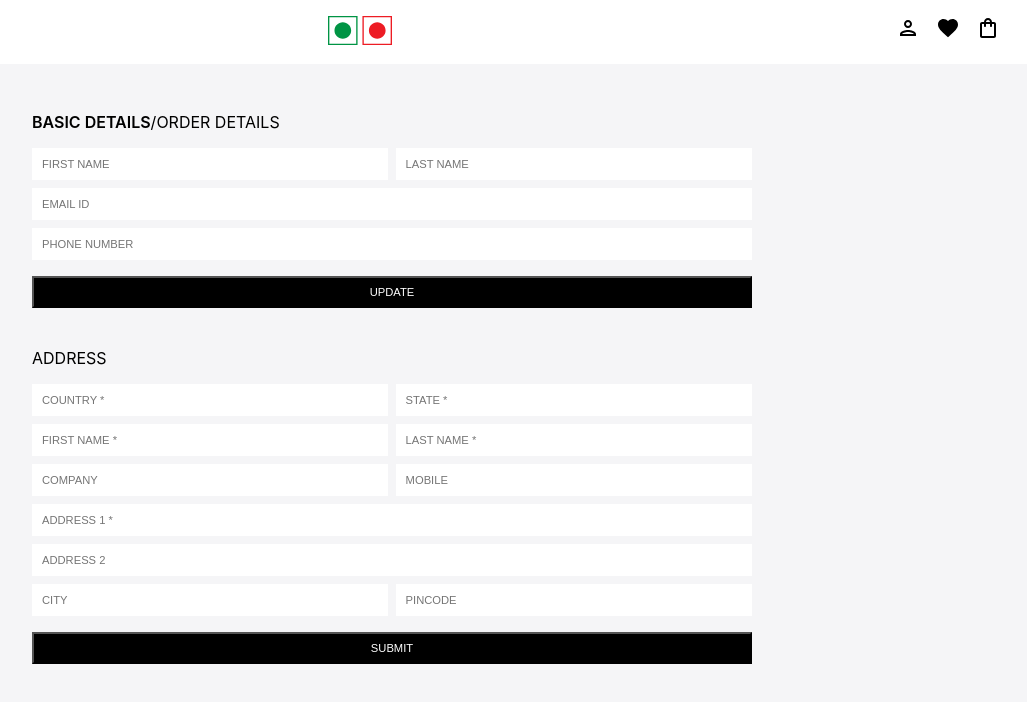
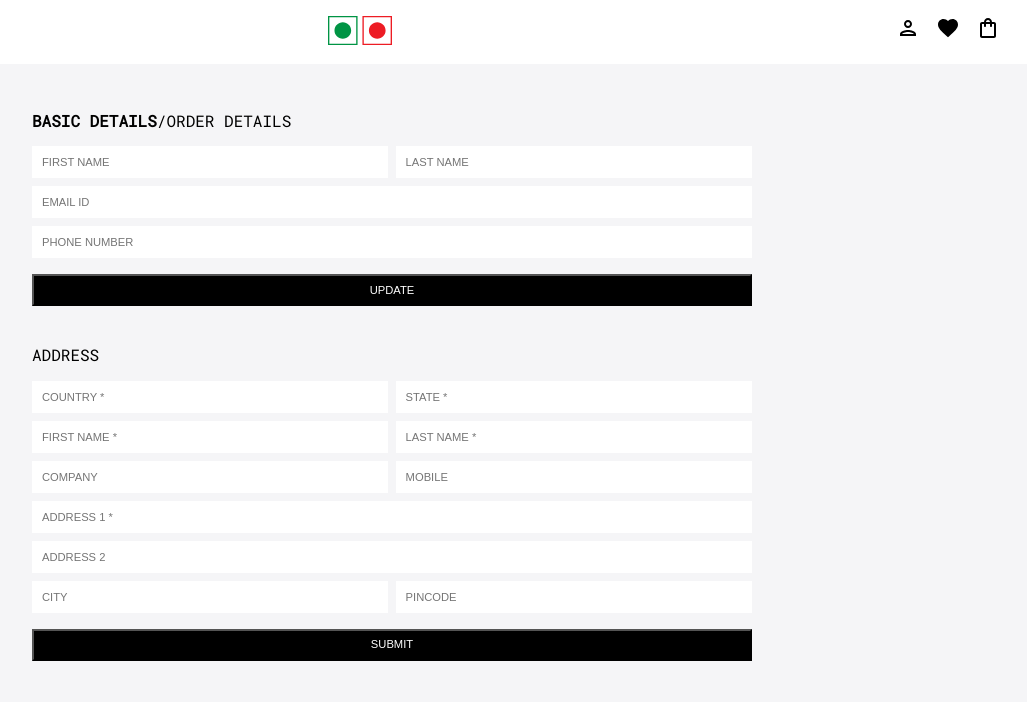
Before and after one commit to hmansh/vegnonvegx, a React (Create React App) app: page /account in a window 1280 px wide. Shown: the top 702 px of the page, without its empty margins (248-1275 px from the left). Built offline with nearby package versions, Linux system fonts and the light colour scheme; no server answers.

Commit message:
Feature : Order Details/Carts

```diff
--- a/public/index.html
+++ b/public/index.html
@@ -16,6 +16,9 @@
     -->
     <link rel="manifest" href="%PUBLIC_URL%/manifest.json" />
     <link rel="stylesheet" href="https://cdnjs.cloudflare.com/ajax/libs/highlight.js/9.12.0/styles/atom-one-dark.min.css">
+    <link rel="preconnect" href="https://fonts.googleapis.com">
+    <link rel="preconnect" href="https://fonts.gstatic.com" crossorigin>
+    <link href="https://fonts.googleapis.com/css2?family=Montserrat:wght@100&family=Roboto+Condensed&family=Roboto+Mono&display=swap" rel="stylesheet">
     <!--
       Notice the use of %PUBLIC_URL% in the tags above.
       It will be replaced with the URL of the `public` folder during the build.
--- a/src/components/views/Account/Account.js
+++ b/src/components/views/Account/Account.js
@@ -196,8 +196,7 @@ export default function Account() {
   const [tab, setTab] = React.useState("basic");
   const [showOrder, setShowOrder] = React.useState(false);
   const dispatch = useDispatch();
-  const userDetails = useSelector((state) => state.userDetails);
-  const userAddress = useSelector((state) => state.userAddress);
+  const user = useSelector((state) => state.user);
 
   React.useEffect(() => {
     if (true) {
@@ -248,9 +247,9 @@ export default function Account() {
           ORDER DETAILS
         </div>
       </div>
-      {tab === "basic" && basicDetails(userDetails)}
+      {tab === "basic" && basicDetails(user.details)}
       {tab === "basic" && <div id="account_title">ADDRESS</div>}
-      {tab === "basic" && addressDetails(userAddress)}
+      {tab === "basic" && addressDetails(user.address)}
       {tab === "order" &&
         orderComponent(styles, showOrder, handleShowDetailView)}
     </div>
--- a/src/components/views/Main/Main.js
+++ b/src/components/views/Main/Main.js
@@ -2,28 +2,36 @@ import React from "react";
 import axios from "axios";
 import Product from "../../Product/Product";
 import "../../../style/Main.css";
+import Loading from "../../../assets/loader.svg";
 import { useDispatch, useSelector } from "react-redux";
 
 export default function Main() {
   const dispatch = useDispatch();
-  const data = useSelector(state => state.data);
+  const data = useSelector((state) => state.data);
+  const loading = useSelector((state) => state.loading);
 
   React.useEffect(() => {
     const url = "http://localhost:8081/getProductList.do";
-    if (data.length === 0){
-      axios.get(url).then((response) => {
-        dispatch({type: "SET_DATA", payload: response.data});
-      }).catch(error => {
-        console.log("Error", error);
-      });
+    if (data.length === 0) {
+      axios
+        .get(url)
+        .then((response) => {
+          dispatch({ type: "SET_DATA", payload: response.data });
+          dispatch({ type: "LOADING_COMPLETE" });
+        })
+        .catch((error) => {
+          console.log("Error", error);
+        });
     }
   }, []);
 
   return (
     <div className="mainContainer" id="main">
-      {data.map((item) => {
-        return <Product data={item} />;
-      })}
+      {loading
+        ? <img src={Loading} alt="loading" />
+        : data.map((item) => {
+            return <Product data={item} />;
+          })}
     </div>
   );
 }
--- a/src/index.css
+++ b/src/index.css
@@ -2,17 +2,17 @@
   margin: 0;
   padding: 0;
   box-sizing: border-box;
+  line-height: 1.15;
 }
 :root {
   --white: #ffffff;
   --greywhite: #f5f5f7;
   --black: #000000;
 }
+
 body {
   margin: 0;
-  font-family: -apple-system, BlinkMacSystemFont, "Segoe UI", "Roboto", "Oxygen",
-    "Ubuntu", "Cantarell", "Fira Sans", "Droid Sans", "Helvetica Neue",
-    sans-serif;
+  font-family: 'Roboto Mono', monospace;
   -webkit-font-smoothing: antialiased;
   -moz-osx-font-smoothing: grayscale;
   background: var(--greywhite);
--- a/src/reducer/rootReducer.js
+++ b/src/reducer/rootReducer.js
@@ -2,6 +2,7 @@ const initialState = {
   currProductObj: {},
   userSignedIn: false,
   data: [],
+  loading: true,
   tempUser: {
     cartItems: []
   },
@@ -22,6 +23,11 @@ export default function rootReducer(state = initialState, actions) {
       return  {
         ...state,
         data: actions.payload
+      }
+    case "LOADING_COMPLETE":
+      return {
+        ...state,
+        loading: false
       }
     case "SET_PRODUCT_OBJ":
       return {
--- a/src/style/Product.css
+++ b/src/style/Product.css
@@ -8,7 +8,7 @@
   padding: 1rem;
 }
 .productContainer:hover {
-  box-shadow: 0px 0px 2px rgb(150, 150, 150);
+  box-shadow: 0px 0px 1px rgb(26, 26, 26);
 }
 .product_imageContainer {
   height: 80%;
```
Also changed, not shown: src/components/views/ShoppingCart/ShoppingCart.js (+15 -33 lines), src/style/ShoppingCart.css (+6 -3 lines), src/assets/loader.svg (added).
